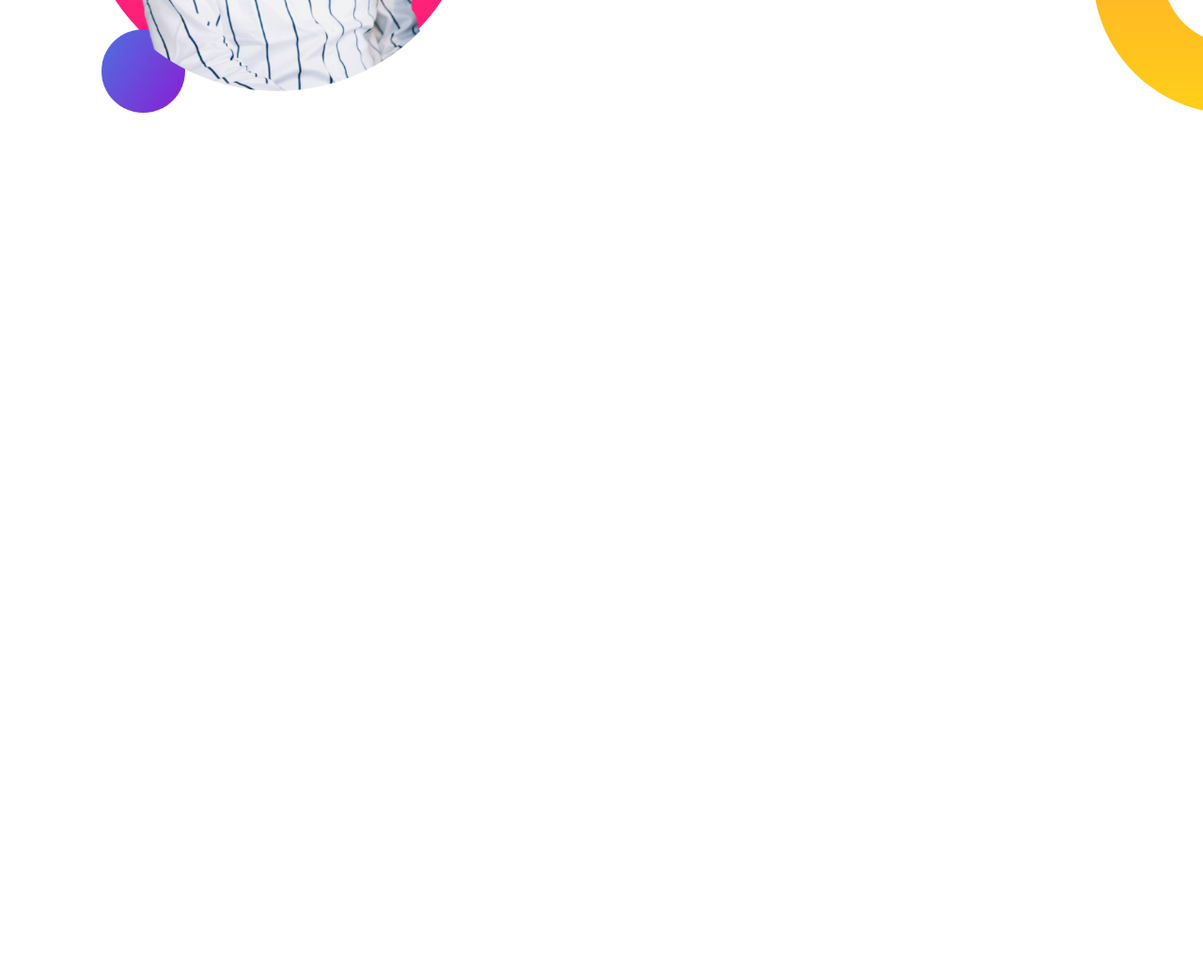
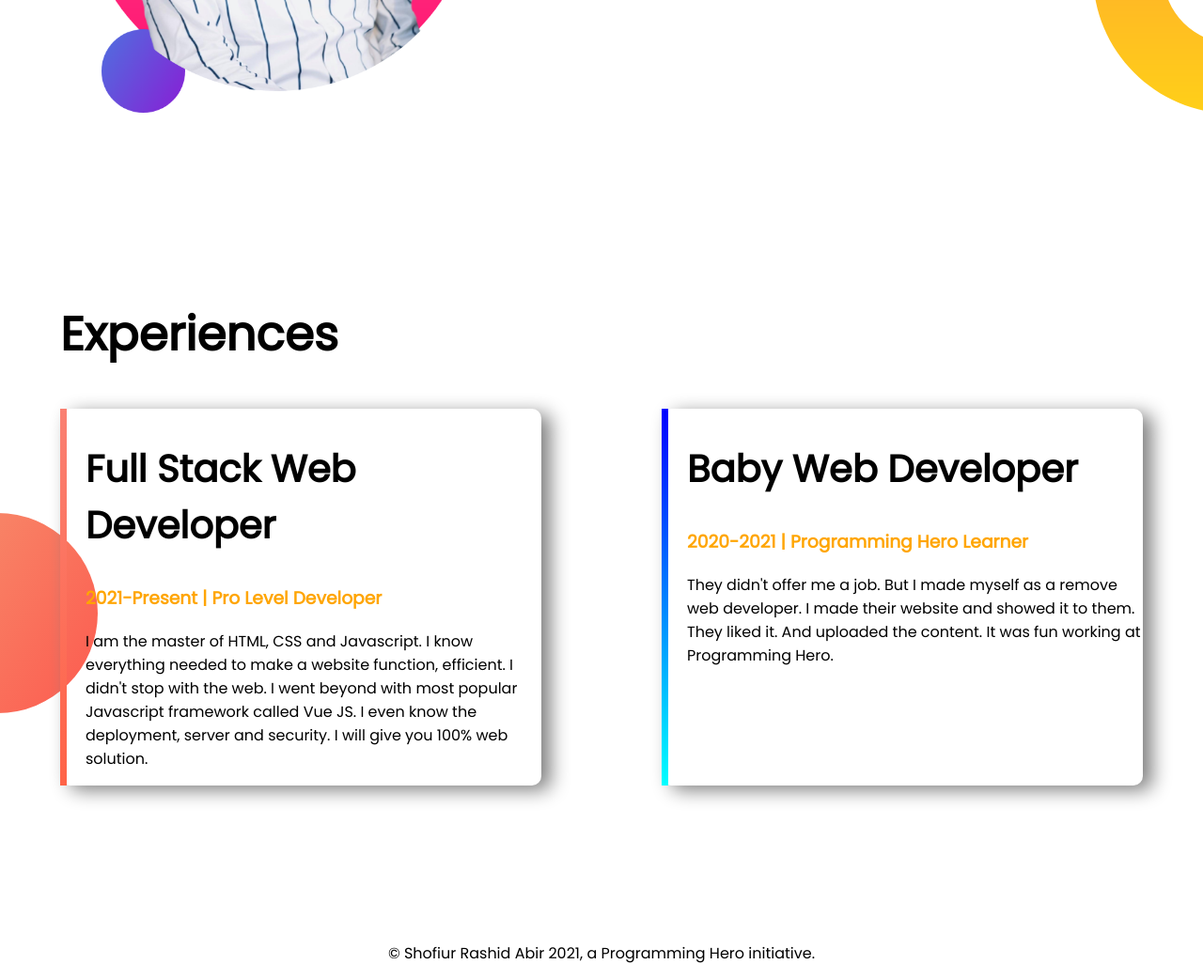
Before and after one commit to Abir337/portfolio-make, a plain HTML site: page index.html in a window 1280 px wide. Shown: the part 1047-2090 px from the top of the page at 94% size. Before the commit the page ends 1324 px from the top, so only its background shows below. Drawn offline with Linux system fonts and the light colour scheme.

Commit message:
updated portfolio

```diff
--- a/index.html
+++ b/index.html
@@ -10,7 +10,7 @@
     <link rel="stylesheet" href="style.css">
 </head>
 <body>
-    <section class="top-banner">
+    <section class="top-banner flexible-container ">
         <div class="half-width"><h1>Welcome To</h1>
             <h1><span class="orange-color">Shofiur Rashid Abir's</span> World</h1>
             <h3>about me</h3>
@@ -20,7 +20,7 @@
             <div class="half-width"><img src="images/abir-pic.png" alt="">
         </div>
     </section>
-    <section class="dream-banner">
+    <section class="dream-banner flexible-container ">
         <div class="half-width"><img src="images/abir-pic-2.png" alt=""></div>
         <div class="half-width">
             <h1>Dream Big</h1>
@@ -30,5 +30,25 @@
         </div>
     </section>
 
+    <section class="experiences">
+        <h1 id="ex">Experiences</h1>
+        <div class="flexible-container">
+            <div id="full-stack" class="experiences-item">
+                <h2>Full Stack Web Developer</h2>
+                <h3 class="orange-color">2021-Present | Pro Level Developer</h3>
+                <p>I am the master of HTML, CSS and Javascript. I know everything needed to make a website function, efficient. I didn't stop with the web. I went beyond with most popular Javascript framework called Vue JS. I even know the deployment, server and security. I will give you 100% web solution.</p>
+            </div>
+            <div id="baby-web" class="experiences-item">
+                <h2>Baby Web Developer</h2>
+                <h3 class="orange-color">2020-2021 | Programming Hero Learner</h3>
+                <p>They didn't offer me a job. But I made myself as a remove web developer. I made their website and showed it to them. They liked it. And uploaded the content. It was fun working at Programming Hero.</p>
+            </div>
+
+        </div>
+    </section>
+    <footer>
+        <p>© Shofiur Rashid Abir 2021, a Programming Hero initiative.</p>
+    </footer>
+
 </body>
 </html>
--- a/style.css
+++ b/style.css
@@ -5,10 +5,13 @@ body {
 h1 {
   font-size: 50px;
 }
+h2 {
+  font-size: 40px;
+}
 .orange-color {
   color: orange;
 }
-section {
+.flexible-container {
   display: flex;
   padding-bottom: 150px;
 }
@@ -37,3 +40,32 @@ section {
   background-repeat: no-repeat;
   background-position: right;
 }
+.experiences {
+  background-image: url(images/exp-bg.png);
+  background-repeat: no-repeat;
+  background-position: left;
+}
+.experiences-item {
+  width: 40%;
+  margin-left: 5%;
+  margin-right: 5%;
+  padding-left: 20px;
+  border-radius: 10px;
+  box-shadow: 10px 5px 20px grey;
+}
+#baby-web {
+  border-left: 7px solid;
+  border-image: linear-gradient(blue, cyan);
+  border-image-slice: 1;
+}
+#full-stack {
+  border-left: 7px solid;
+  border-image: linear-gradient(salmon, tomato);
+  border-image-slice: 1;
+}
+#ex {
+  padding-left: 5%;
+}
+footer p {
+  text-align: center;
+}
```
